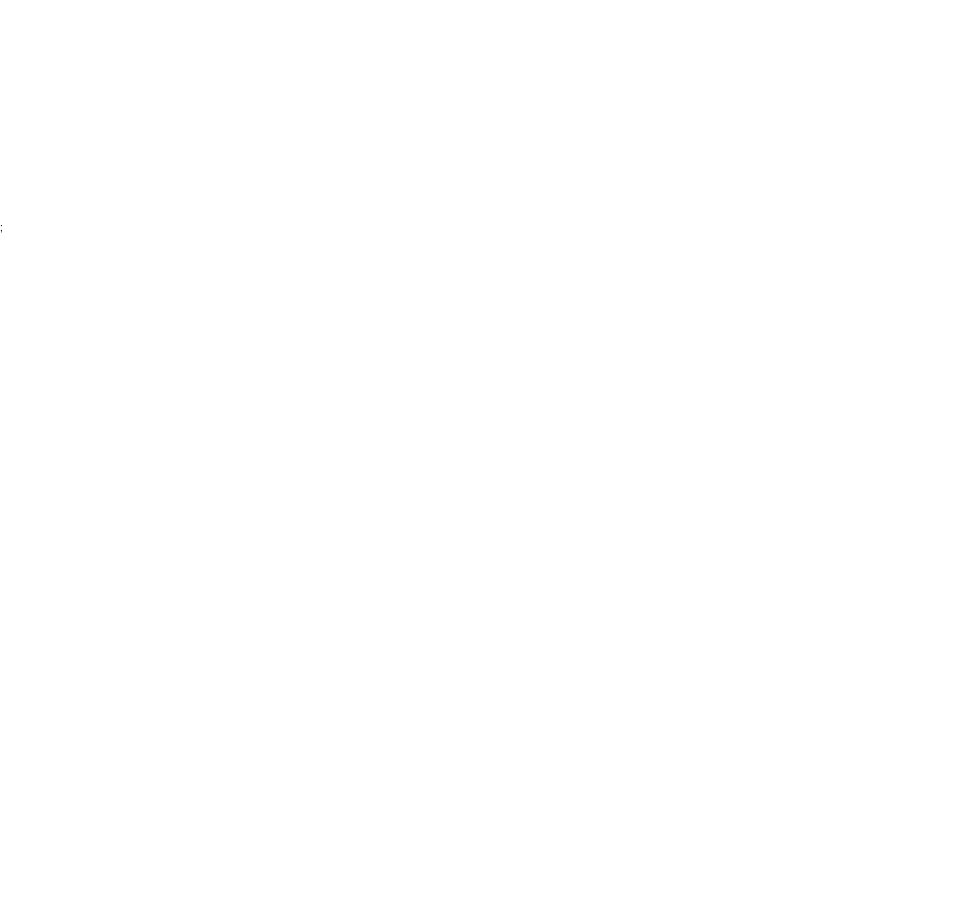
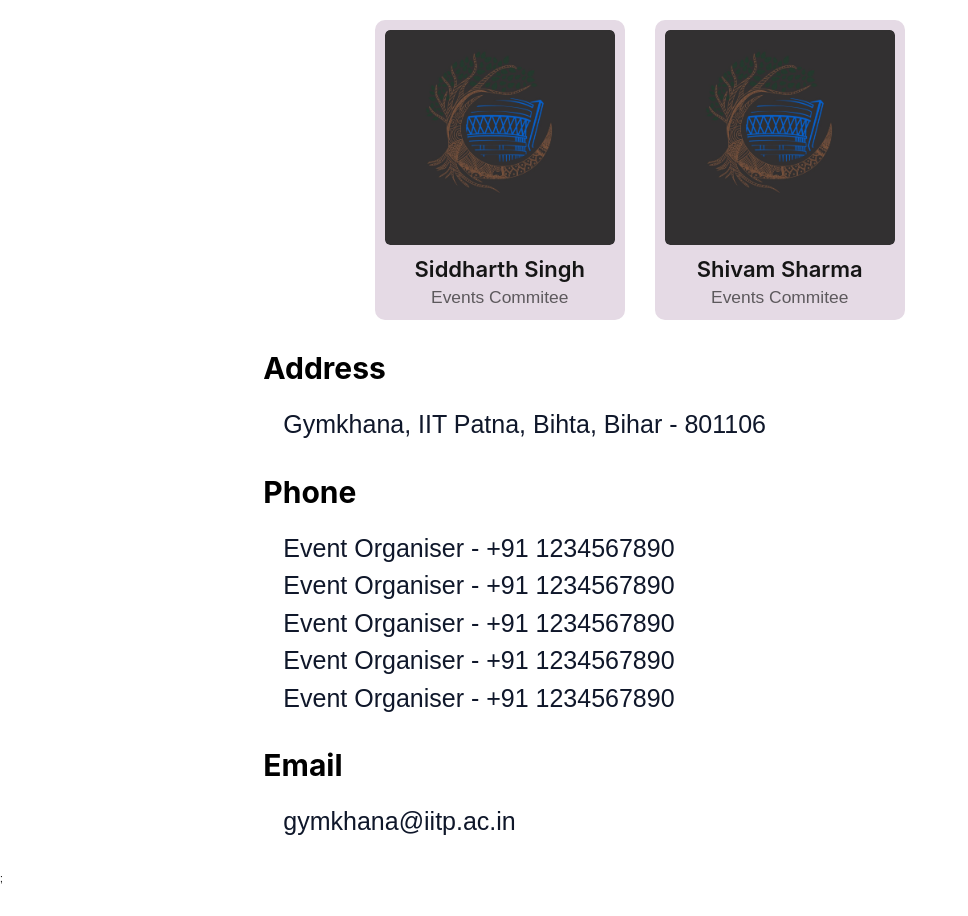
Before and after one commit to AnnonymousBanda/inter-iit-cult-meet-2024, a Next.js app: page /contact-us in a window 1280 px wide. Shown: the part 580-1496 px from the top of the page, without its empty margins (0-968 px from the left). Built offline with nearby package versions, Linux system fonts and the light colour scheme.

Commit message:
feat: contact page

```diff
--- a/app/contact-us/page.jsx
+++ b/app/contact-us/page.jsx
@@ -1,17 +1,113 @@
+import Link from 'next/link';
 import { Card, Navbar, Stairs } from '../../components';
 
 const page = () => {
+    const data = [
+        {
+            name: 'Ankit Bhagat',
+            por: 'Events Commitee',
+            image: 'background.jpg',
+            number: '123456789',
+            linkedin: 'https://www.linkedin.com/in/ankit-bhagat-1b1b3b1b1/',
+            mail: 'mailto:ankitbhagat@gmail.com',
+        },
+        {
+            name: 'Vinay Khedkar',
+            por: 'Events Commitee',
+            image: 'background.jpg',
+            number: '123456789',
+            linkedin: 'https://www.linkedin.com/in/vinay-khedkar-1b1b3b1b1/',
+            mail: 'mailto:vinay@gmail.com',
+        },
+        {
+            name: 'Siddharth Singh',
+            por: 'Events Commitee',
+            image: 'background.jpg',
+            number: '123456789',
+            linkedin: 'https://www.linkedin.com/in/siddharth-singh-1b1b3b1b1/',
+            mail: 'mailto:siddharth@gmail.com',
+        },
+        {
+            name: 'Shivam Sharma',
+            por: 'Events Commitee',
+            image: 'background.jpg',
+            number: '123456789',
+            linkedin: 'https://www.linkedin.com/in/shivam-sharma-1b1b3b1b1/',
+            mail: 'mailto:shivam@gmail.com',
+        },
+    ];
     return (
-        <Stairs>
-            <main className="w-full bg-white">
-                <Navbar />
-                <div className="max-container h-screen">
-                    <h1 className="font-normal">Contact Us</h1>
-                    <Card name="Ankit Bhagat" por="Coder" />
+        <main className="w-full bg-white ">
+            <Navbar />
+            <div className="w-full lg:h-[10rem] h-[8rem]"></div>
+            <div className="max-container lg:w-2/3 w-full h-full min-h-screen py-[3rem] pl-[5rem] flex flex-col gap-[3rem]">
+                <h1 className="font-bold text-[4rem] tracking-tight uppercase">
+                    Contact Us
+                </h1>
+                <h2 className="font-bold text-[3rem] text-slate-900 ">
+                    Organising Commitee
+                </h2>
+                <div className="flex flex-col items-center gap-[3rem] md:flex-row md:flex-wrap justify-center">
+                    {data.map((item) => (
+                        <Card
+                            key={item.name}
+                            name={item.name}
+                            por={item.por}
+                            image={item.image}
+                            number={item.number}
+                            mail={item.mail}
+                            link={item.linkedin}
+                        />
+                    ))}
                 </div>
-                ;
-            </main>
-        </Stairs>
+                <div className="flex flex-col gap-[2rem]">
+                    <h2 className="font-bold text-[3rem]">Address</h2>
+                    <p className="text-[2.5rem] text-slate-900 pl-[2rem]">
+                        Gymkhana, IIT Patna, Bihta, Bihar - 801106
+                    </p>
+                </div>
+                <div className="flex flex-col gap-[2rem]">
+                    <h2 className="font-bold text-[3rem]">Phone</h2>
+                    <ul className="pl-[2rem] list-disc list-inside gap-[2rem]">
+                        <li>
+                            <p className="text-[2.5rem] text-slate-900">
+                                Event Organiser - +91&nbsp;1234567890
+                            </p>
+                        </li>
+                        <li>
+                            <p className="text-[2.5rem] text-slate-900">
+                                Event Organiser - +91&nbsp;1234567890
+                            </p>
+                        </li>
+                        <li>
+                            <p className="text-[2.5rem] text-slate-900">
+                                Event Organiser - +91&nbsp;1234567890
+                            </p>
+                        </li>
+                        <li>
+                            <p className="text-[2.5rem] text-slate-900">
+                                Event Organiser - +91&nbsp;1234567890
+                            </p>
+                        </li>
+                        <li>
+                            <p className="text-[2.5rem] text-slate-900">
+                                Event Organiser - +91&nbsp;1234567890
+                            </p>
+                        </li>
+                    </ul>
+                </div>
+                <div className="flex flex-col gap-[2rem]">
+                    <h2 className="font-bold text-[3rem]">Email</h2>
+                    <Link
+                        href="mailto:gymkhama@iitp.ac.in"
+                        className="text-[2.5rem] text-slate-900 pl-[2rem]"
+                    >
+                        gymkhana@iitp.ac.in
+                    </Link>
+                </div>
+            </div>
+            ;
+        </main>
     );
 };
 
```
